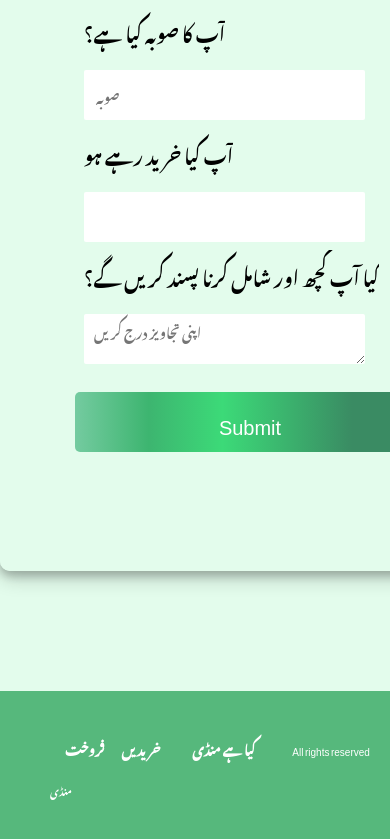
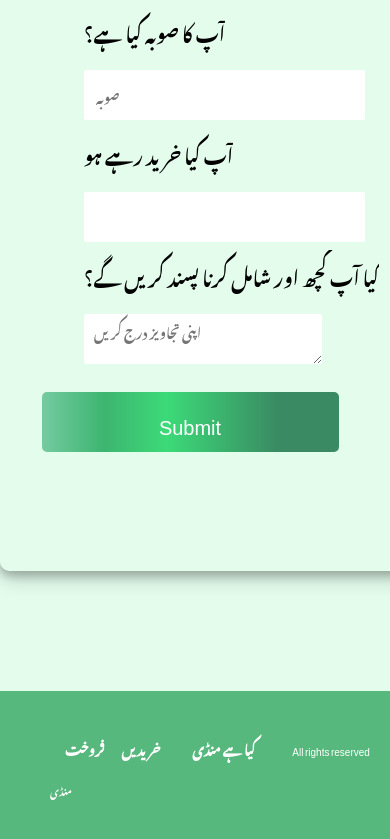
Before and after one commit to shehryarbajwa/k_foods_landing, a React (Create React App) app in the folder client/: page /buy in a window 390 px wide. Shown: the part 699-1538 px from the top of the page. Built offline with nearby package versions, Linux system fonts and the light colour scheme.

Commit message:
added changes to form responsiveness

```diff
--- a/client/package.json
+++ b/client/package.json
@@ -22,7 +22,7 @@
     "test": "react-scripts test",
     "eject": "react-scripts eject"
   },
-  "proxy": "http://localhost:3000",
+  "proxy": "https://localhost:3000",
   "eslintConfig": {
     "extends": [
       "react-app",
--- a/client/public/index.html
+++ b/client/public/index.html
@@ -24,7 +24,7 @@
       work correctly both with client-side routing and a non-root public URL.
       Learn how to configure a non-root public URL by running `npm run build`.
     -->
-    <title>React App</title>
+    <title>Mandi App</title>
   </head>
   <body>
     <noscript>You need to enable JavaScript to run this app.</noscript>
--- a/client/src/components/Forms/FormBuy.js
+++ b/client/src/components/Forms/FormBuy.js
@@ -10,7 +10,7 @@ import {
   FormInput,
   FormButton,
   TextArea,
-  ErrorMessage
+  ErrorMessage,
 } from "./FormElements";
 
 const FormBuy = ({ submitForm }) => {
@@ -34,9 +34,7 @@ const FormBuy = ({ submitForm }) => {
               value={values.name}
               onChange={handleChange}
             />
-            <ErrorMessage>
-            {errors.name && <p>{errors.name}</p>}
-            </ErrorMessage>
+            <ErrorMessage>{errors.name && <p>{errors.name}</p>}</ErrorMessage>
           </FormListWrapper>
 
           <FormListWrapper>
@@ -48,8 +46,8 @@ const FormBuy = ({ submitForm }) => {
               value={values.contact_number}
               onChange={handleChange}
             />
-           <ErrorMessage>
-            {errors.contact_number && <p>{errors.contact_number}</p>}
+            <ErrorMessage>
+              {errors.contact_number && <p>{errors.contact_number}</p>}
             </ErrorMessage>
           </FormListWrapper>
           <FormListWrapper>
@@ -63,7 +61,7 @@ const FormBuy = ({ submitForm }) => {
               onChange={handleChange}
             />
             <ErrorMessage>
-            {errors.address && <p>{errors.address}</p>}
+              {errors.address && <p>{errors.address}</p>}
             </ErrorMessage>
           </FormListWrapper>
           <FormListWrapper>
@@ -76,7 +74,7 @@ const FormBuy = ({ submitForm }) => {
               onChange={handleChange}
             />
             <ErrorMessage>
-            {errors.province && <p>{errors.province}</p>}
+              {errors.province && <p>{errors.province}</p>}
             </ErrorMessage>
           </FormListWrapper>
           <FormListWrapper>
@@ -89,7 +87,7 @@ const FormBuy = ({ submitForm }) => {
               onChange={handleChange}
             />
             <ErrorMessage>
-            {errors.product && <p>{errors.product}</p>}
+              {errors.product && <p>{errors.product}</p>}
             </ErrorMessage>
           </FormListWrapper>
           <FormListWrapper>
@@ -97,9 +95,9 @@ const FormBuy = ({ submitForm }) => {
             <TextArea
               type="text"
               name="textarea"
-              placeholder="اپنی تجاویز درج کریں
-            "
+              placeholder="اپنی تجاویز درج کریں"
               value={values.textarea}
+              onChange={handleChange}
             ></TextArea>
           </FormListWrapper>
           <FormButton type="submit">Submit</FormButton>
--- a/client/src/components/Forms/FormElements.js
+++ b/client/src/components/Forms/FormElements.js
@@ -1,7 +1,5 @@
 import styled from "styled-components";
-import LinkScroll from 'react-scroll'
-
-
+import LinkScroll from "react-scroll";
 
 export const FormContainer = styled.div`
   margin: 120px auto;
@@ -12,8 +10,6 @@ export const FormContainer = styled.div`
   height: 1150px;
   display: grid;
   grid-template-columns: 1fr 1fr;
-
-
 `;
 
 export const FormListContainer = styled.div`
@@ -65,8 +61,6 @@ export const FormLabel = styled.label`
   margin-bottom: 6px;
   color: black;
   margin-right: 12px;
-
-
 `;
 
 export const FormInput = styled.input`
@@ -117,23 +111,13 @@ export const FormButton = styled.button`
   color: #fff;
   font-size: 1rem;
 
-  &:hover{
+  &:hover {
     cursor: pointer;
     background: #203826;
     transition: all 0.4s ease-out;
   }
 
   @media screen and (max-width: 768px) {
-  height: 50px;
-  width: 60%;
-}
-
-@media screen and (max-width: 480px) {
-  height: 50px;
-  width: 60%;
-}
-
-@media screen and (max-width: 414px) {
     height: 50px;
     width: 60%;
   }
@@ -150,7 +134,7 @@ export const FormButton = styled.button`
 
   @media screen and (max-width: 375px) {
     height: 60px;
-  width: -50%;
+    width: 50%;
     font-size: 20px;
     border-radius: 5px;
     margin-top: 5px;
@@ -159,9 +143,9 @@ export const FormButton = styled.button`
   }
 
   @media screen and (max-width: 500px) {
-  margin-left: -50px;
-  margin-right: 50px;
-  width: 65%;
+    margin-left: -120px;
+    margin-right: 100px;
+    width: 55%;
   }
 `;
 
@@ -177,7 +161,7 @@ export const FormContentLeft = styled.div`
   @media screen and (max-width: 480px) {
     display: none;
   }
-`
+`;
 
 export const CloseButton = styled.span`
   position: absolute;
@@ -187,13 +171,13 @@ export const CloseButton = styled.span`
   z-index: 1;
   color: #fff;
   cursor: pointer;
-`
+`;
 
 export const FormContentRight = styled.div`
   border-radius: 0 10px 10px 0;
   position: relative;
   background: linear-gradient(90deg, rgb(40, 40, 40) 0%, rgb(17, 17, 17) 100%);
-`
+`;
 
 export const FormSuccessful = styled.h1`
   text-align: center;
@@ -201,7 +185,7 @@ export const FormSuccessful = styled.h1`
   margin-top: 80px;
   color: black;
   background: #e3fcec;
-`
+`;
 
 export const FormImage2 = styled.img`
   width: 60%;
@@ -210,7 +194,7 @@ export const FormImage2 = styled.img`
   top: 50%;
   left: 50%;
   transform: translate(-50%, -50%);
-`
+`;
 
 export const FormImage = styled.img`
   width: 100%;
@@ -219,16 +203,15 @@ export const FormImage = styled.img`
   top: 50%;
   left: 50%;
   transform: translate(-50%, -50%);
-`
+`;
 
 export const FormComponentContainer = styled.div`
   box-sizing: border-box;
   background: #e3fcec;
   margin: 0;
   padding: 0;
-  font-family: 'Noto Nastaliq Urdu',
-  sans-serif;
-`
+  font-family: "Noto Nastaliq Urdu", sans-serif;
+`;
 
 export const TextArea = styled.textarea`
   display: block;
@@ -258,8 +241,13 @@ export const TextArea = styled.textarea`
     height: 50px;
     width: 65%;
   }
-`
+
+  @media screen and (max-width: 500px) {
+    height: 50px;
+    width: 55%;
+  }
+`;
 
 export const ErrorMessage = styled.div`
   color: red;
-`
+`;
--- a/client/src/components/Forms/UseForm.js
+++ b/client/src/components/Forms/UseForm.js
@@ -1,6 +1,5 @@
 import { useState, useEffect } from "react";
-
-
+import axios from "axios";
 
 const useForm = (callback, validate) => {
   const [values, setValues] = useState({
@@ -11,6 +10,7 @@ const useForm = (callback, validate) => {
     product: "",
     textarea: "",
   });
+
   const [errors, setErrors] = useState({});
   const [isSubmitting, setIsSubmitting] = useState(false);
 
@@ -24,10 +24,36 @@ const useForm = (callback, validate) => {
   };
 
   const handleSubmit = async (event) => {
+    const { name, value } = event.target;
+
     event.preventDefault();
 
     setErrors(validate(values));
+
     setIsSubmitting(true);
+
+    const data = {
+      name: values["name"],
+      contact_number: values["contact_number"],
+      address: values["address"],
+      province: values["province"],
+      product: values["product"],
+      text: values["textarea"],
+    };
+
+    console.log(data);
+
+    const sendPostRequest = async () => {
+      try {
+        const resp = await axios.post("http://localhost:3000/buy", data);
+        console.log(resp.data);
+      } catch (err) {
+        // Handle Error Here
+        console.error(err);
+      }
+    };
+
+    sendPostRequest();
   };
 
   useEffect(() => {
--- a/client/src/components/HeroSection/index.js
+++ b/client/src/components/HeroSection/index.js
@@ -22,7 +22,7 @@ const HeroSection = () => {
 
                 </HeroP>
                 <HeroBtnWrapper>
-                    <Button to="/sell" onMouseEnter={hover} onMouseLeave={hover} primary="true" big="true">
+                    <Button to="https://localhost:3000/sell" onMouseEnter={hover} onMouseLeave={hover} primary="true" big="true">
                     منڈی پر فروخت
  {hover ? <ArrowForward /> : <ArrowRight />}
                     </Button>
```
Also changed, not shown: 11 other files (tests, documents, lock files or other folders). Lines whose indentation alone changed are shown as unchanged.
